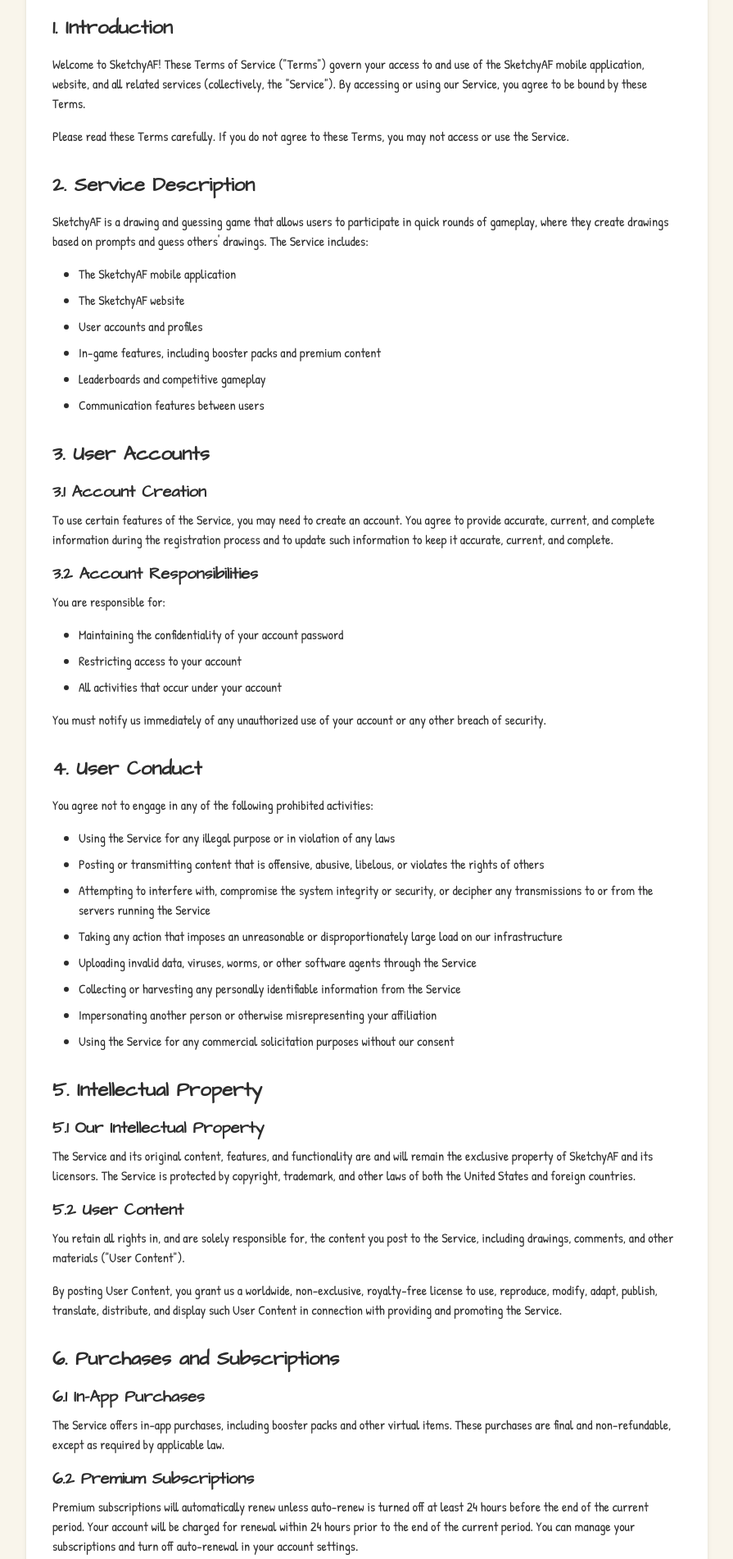
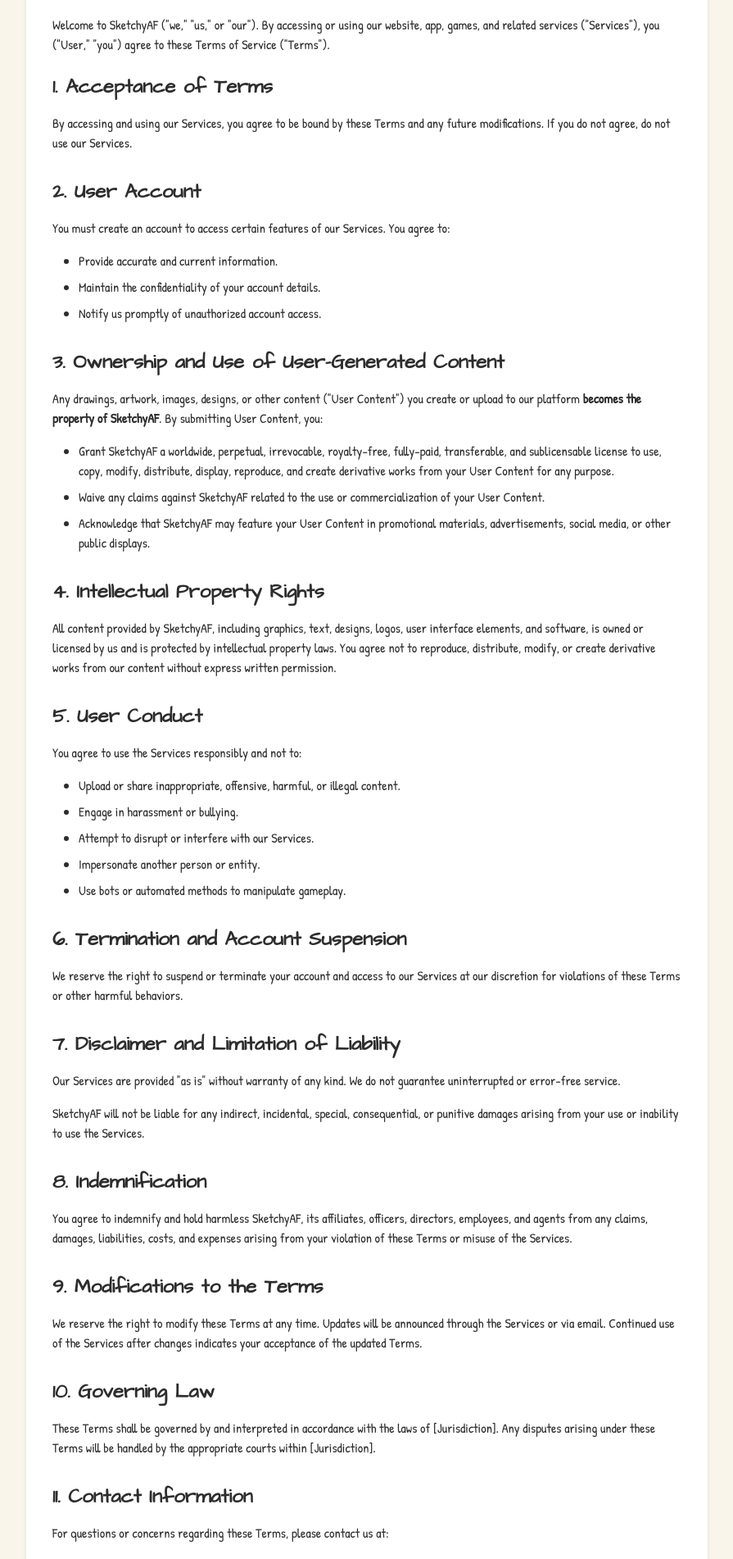
Before and after one commit to ruark-xyz/sketchyAF-app, a React (Vite) app: page /terms in a window 1280 px wide. Shown: the part 340-2242 px from the top of the page at 82% size, without its empty margins (192-1087 px from the left). Built offline with nearby package versions, Linux system fonts and the light colour scheme.

Commit message:
Update Terms of Service with New Copy

```diff
--- a/src/pages/Terms.tsx
+++ b/src/pages/Terms.tsx
@@ -28,153 +28,109 @@ const Terms: React.FC = () => {
             className="bg-white rounded-lg shadow-md p-6 md:p-8"
           >
             <div className="prose max-w-none">
-              <p className="text-sm text-medium-gray mb-6">Last Updated: May 2, 2025</p>
+              <p className="text-sm text-medium-gray mb-6">Effective Date: June 11, 2025</p>
+
+              <p className="mb-6">
+                Welcome to SketchyAF ("we," "us," or "our"). By accessing or using our website, app, games, and related services ("Services"), you ("User," "you") agree to these Terms of Service ("Terms").
+              </p>
 
               <section className="mb-8">
-                <h2 className="font-heading font-semibold text-2xl mb-4">1. Introduction</h2>
-                <p className="mb-4">
-                  Welcome to SketchyAF! These Terms of Service ("Terms") govern your access to and use of the SketchyAF
-                  mobile application, website, and all related services (collectively, the "Service"). By accessing or using
-                  our Service, you agree to be bound by these Terms.
-                </p>
+                <h2 className="font-heading font-semibold text-2xl mb-4">1. Acceptance of Terms</h2>
                 <p>
-                  Please read these Terms carefully. If you do not agree to these Terms, you may not access or use the Service.
+                  By accessing and using our Services, you agree to be bound by these Terms and any future modifications. If you do not agree, do not use our Services.
                 </p>
               </section>
 
               <section className="mb-8">
-                <h2 className="font-heading font-semibold text-2xl mb-4">2. Service Description</h2>
+                <h2 className="font-heading font-semibold text-2xl mb-4">2. User Account</h2>
                 <p className="mb-4">
-                  SketchyAF is a drawing and guessing game that allows users to participate in quick rounds of gameplay,
-                  where they create drawings based on prompts and guess others' drawings. The Service includes:
+                  You must create an account to access certain features of our Services. You agree to:
                 </p>
                 <ul className="list-disc pl-8 mb-4 space-y-2">
-                  <li>The SketchyAF mobile application</li>
-                  <li>The SketchyAF website</li>
-                  <li>User accounts and profiles</li>
-                  <li>In-game features, including booster packs and premium content</li>
-                  <li>Leaderboards and competitive gameplay</li>
-                  <li>Communication features between users</li>
+                  <li>Provide accurate and current information.</li>
+                  <li>Maintain the confidentiality of your account details.</li>
+                  <li>Notify us promptly of unauthorized account access.</li>
                 </ul>
               </section>
 
               <section className="mb-8">
-                <h2 className="font-heading font-semibold text-2xl mb-4">3. User Accounts</h2>
-                <h3 className="font-heading font-semibold text-xl mb-2">3.1 Account Creation</h3>
+                <h2 className="font-heading font-semibold text-2xl mb-4">3. Ownership and Use of User-Generated Content</h2>
                 <p className="mb-4">
-                  To use certain features of the Service, you may need to create an account. You agree to provide accurate,
-                  current, and complete information during the registration process and to update such information to keep it
-                  accurate, current, and complete.
-                </p>
-
-                <h3 className="font-heading font-semibold text-xl mb-2">3.2 Account Responsibilities</h3>
-                <p className="mb-4">
-                  You are responsible for:
+                  Any drawings, artwork, images, designs, or other content ("User Content") you create or upload to our platform <strong>becomes the property of SketchyAF</strong>. By submitting User Content, you:
                 </p>
                 <ul className="list-disc pl-8 mb-4 space-y-2">
-                  <li>Maintaining the confidentiality of your account password</li>
-                  <li>Restricting access to your account</li>
-                  <li>All activities that occur under your account</li>
+                  <li>Grant SketchyAF a worldwide, perpetual, irrevocable, royalty-free, fully-paid, transferable, and sublicensable license to use, copy, modify, distribute, display, reproduce, and create derivative works from your User Content for any purpose.</li>
+                  <li>Waive any claims against SketchyAF related to the use or commercialization of your User Content.</li>
+                  <li>Acknowledge that SketchyAF may feature your User Content in promotional materials, advertisements, social media, or other public displays.</li>
                 </ul>
+              </section>
+
+              <section className="mb-8">
+                <h2 className="font-heading font-semibold text-2xl mb-4">4. Intellectual Property Rights</h2>
                 <p>
-                  You must notify us immediately of any unauthorized use of your account or any other breach of security.
+                  All content provided by SketchyAF, including graphics, text, designs, logos, user interface elements, and software, is owned or licensed by us and is protected by intellectual property laws. You agree not to reproduce, distribute, modify, or create derivative works from our content without express written permission.
                 </p>
               </section>
 
               <section className="mb-8">
-                <h2 className="font-heading font-semibold text-2xl mb-4">4. User Conduct</h2>
+                <h2 className="font-heading font-semibold text-2xl mb-4">5. User Conduct</h2>
                 <p className="mb-4">
-                  You agree not to engage in any of the following prohibited activities:
+                  You agree to use the Services responsibly and not to:
                 </p>
                 <ul className="list-disc pl-8 mb-4 space-y-2">
-                  <li>Using the Service for any illegal purpose or in violation of any laws</li>
-                  <li>Posting or transmitting content that is offensive, abusive, libelous, or violates the rights of others</li>
-                  <li>Attempting to interfere with, compromise the system integrity or security, or decipher any transmissions to or from the servers running the Service</li>
-                  <li>Taking any action that imposes an unreasonable or disproportionately large load on our infrastructure</li>
-                  <li>Uploading invalid data, viruses, worms, or other software agents through the Service</li>
-                  <li>Collecting or harvesting any personally identifiable information from the Service</li>
-                  <li>Impersonating another person or otherwise misrepresenting your affiliation</li>
-                  <li>Using the Service for any commercial solicitation purposes without our consent</li>
+                  <li>Upload or share inappropriate, offensive, harmful, or illegal content.</li>
+                  <li>Engage in harassment or bullying.</li>
+                  <li>Attempt to disrupt or interfere with our Services.</li>
+                  <li>Impersonate another person or entity.</li>
+                  <li>Use bots or automated methods to manipulate gameplay.</li>
                 </ul>
               </section>
 
               <section className="mb-8">
-                <h2 className="font-heading font-semibold text-2xl mb-4">5. Intellectual Property</h2>
-                <h3 className="font-heading font-semibold text-xl mb-2">5.1 Our Intellectual Property</h3>
-                <p className="mb-4">
-                  The Service and its original content, features, and functionality are and will remain the exclusive property
-                  of SketchyAF and its licensors. The Service is protected by copyright, trademark, and other laws of both the
-                  United States and foreign countries.
-                </p>
-
-                <h3 className="font-heading font-semibold text-xl mb-2">5.2 User Content</h3>
-                <p className="mb-4">
-                  You retain all rights in, and are solely responsible for, the content you post to the Service, including
-                  drawings, comments, and other materials ("User Content").
-                </p>
-                <p className="mb-4">
-                  By posting User Content, you grant us a worldwide, non-exclusive, royalty-free license to use, reproduce,
-                  modify, adapt, publish, translate, distribute, and display such User Content in connection with providing and
-                  promoting the Service.
+                <h2 className="font-heading font-semibold text-2xl mb-4">6. Termination and Account Suspension</h2>
+                <p>
+                  We reserve the right to suspend or terminate your account and access to our Services at our discretion for violations of these Terms or other harmful behaviors.
                 </p>
               </section>
 
               <section className="mb-8">
-                <h2 className="font-heading font-semibold text-2xl mb-4">6. Purchases and Subscriptions</h2>
-                <h3 className="font-heading font-semibold text-xl mb-2">6.1 In-App Purchases</h3>
+                <h2 className="font-heading font-semibold text-2xl mb-4">7. Disclaimer and Limitation of Liability</h2>
                 <p className="mb-4">
-                  The Service offers in-app purchases, including booster packs and other virtual items. These purchases are
-                  final and non-refundable, except as required by applicable law.
+                  Our Services are provided "as is" without warranty of any kind. We do not guarantee uninterrupted or error-free service.
                 </p>
-
-                <h3 className="font-heading font-semibold text-xl mb-2">6.2 Premium Subscriptions</h3>
-                <p className="mb-4">
-                  Premium subscriptions will automatically renew unless auto-renew is turned off at least 24 hours before the
-                  end of the current period. Your account will be charged for renewal within 24 hours prior to the end of the
-                  current period. You can manage your subscriptions and turn off auto-renewal in your account settings.
+                <p>
+                  SketchyAF will not be liable for any indirect, incidental, special, consequential, or punitive damages arising from your use or inability to use the Services.
                 </p>
               </section>
 
               <section className="mb-8">
-                <h2 className="font-heading font-semibold text-2xl mb-4">7. Disclaimer of Warranties</h2>
-                <p className="mb-4">
-                  THE SERVICE IS PROVIDED "AS IS" AND "AS AVAILABLE" WITHOUT WARRANTIES OF ANY KIND, EITHER EXPRESS OR IMPLIED,
-                  INCLUDING, BUT NOT LIMITED TO, IMPLIED WARRANTIES OF MERCHANTABILITY, FITNESS FOR A PARTICULAR PURPOSE, AND
-                  NON-INFRINGEMENT.
-                </p>
+                <h2 className="font-heading font-semibold text-2xl mb-4">8. Indemnification</h2>
                 <p>
-                  WE DO NOT GUARANTEE THAT THE SERVICE WILL FUNCTION WITHOUT INTERRUPTION OR ERRORS, AND WE DISCLAIM ANY
-                  LIABILITY FOR DAMAGES RESULTING FROM YOUR ACCESS TO OR USE OF THE SERVICE.
+                  You agree to indemnify and hold harmless SketchyAF, its affiliates, officers, directors, employees, and agents from any claims, damages, liabilities, costs, and expenses arising from your violation of these Terms or misuse of the Services.
                 </p>
               </section>
 
               <section className="mb-8">
-                <h2 className="font-heading font-semibold text-2xl mb-4">8. Limitation of Liability</h2>
+                <h2 className="font-heading font-semibold text-2xl mb-4">9. Modifications to the Terms</h2>
                 <p>
-                  TO THE MAXIMUM EXTENT PERMITTED BY LAW, IN NO EVENT SHALL SKETCHYAF, ITS AFFILIATES, OFFICERS, DIRECTORS,
-                  EMPLOYEES, AGENTS, SUPPLIERS OR LICENSORS BE LIABLE FOR ANY INDIRECT, PUNITIVE, INCIDENTAL, SPECIAL,
-                  CONSEQUENTIAL OR EXEMPLARY DAMAGES, INCLUDING WITHOUT LIMITATION DAMAGES FOR LOSS OF PROFITS, GOODWILL,
-                  USE, DATA OR OTHER INTANGIBLE LOSSES, THAT RESULT FROM THE USE OF, OR INABILITY TO USE, THE SERVICE.
+                  We reserve the right to modify these Terms at any time. Updates will be announced through the Services or via email. Continued use of the Services after changes indicates your acceptance of the updated Terms.
                 </p>
               </section>
 
               <section className="mb-8">
-                <h2 className="font-heading font-semibold text-2xl mb-4">9. Changes to Terms</h2>
+                <h2 className="font-heading font-semibold text-2xl mb-4">10. Governing Law</h2>
                 <p>
-                  We reserve the right to modify these Terms at any time. If we make changes, we will provide notice of such
-                  changes, such as by sending an email notification, providing notice through the Service, or updating the
-                  "Last Updated" date at the beginning of these Terms. Your continued use of the Service following notification
-                  of changes indicates your acceptance of the updated Terms.
+                  These Terms shall be governed by and interpreted in accordance with the laws of [Jurisdiction]. Any disputes arising under these Terms will be handled by the appropriate courts within [Jurisdiction].
                 </p>
               </section>
 
               <section>
-                <h2 className="font-heading font-semibold text-2xl mb-4">10. Contact Us</h2>
+                <h2 className="font-heading font-semibold text-2xl mb-4">11. Contact Information</h2>
+                <p className="mb-4">
+                  For questions or concerns regarding these Terms, please contact us at:
+                </p>
                 <p>
-                  If you have any questions about these Terms, please contact us at:
-                </p>
-                <p className="mt-2">
-                  <strong>Email:</strong> <a href="mailto:terms@sketchyaf.com" className="text-primary hover:underline">terms@sketchyaf.com</a>
+                  <strong>Email:</strong> <a href="mailto:hello@sketchyaf.app" className="text-primary hover:underline">hello@sketchyaf.app</a>
                 </p>
               </section>
             </div>
```
